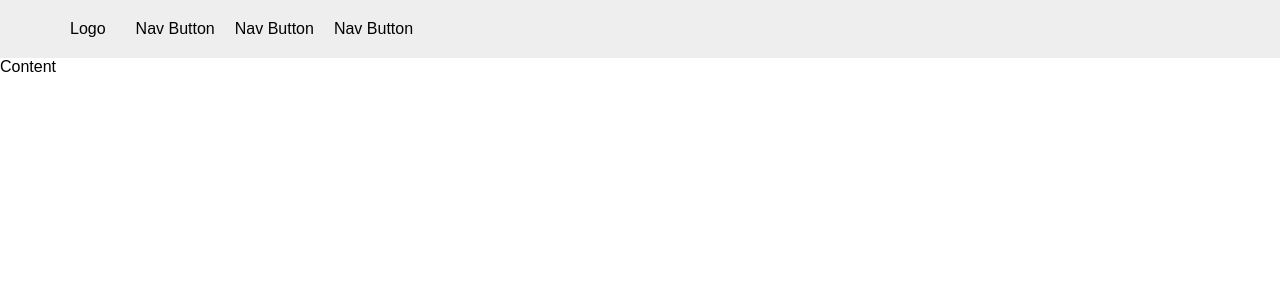
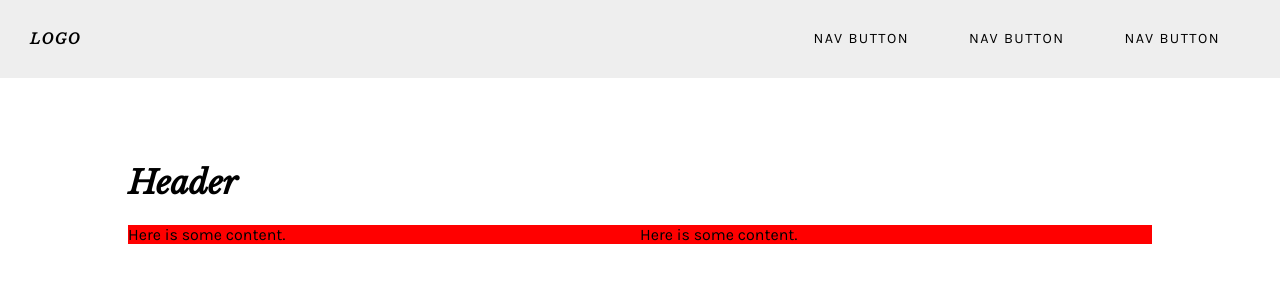
Before and after one commit to dorathiendo/websiteBuilder, a React (Create React App) app in the folder website/: page / in a window 1280 px wide. Shown: the top 300 px of the page. Built offline with nearby package versions, Linux system fonts and the light colour scheme.

Commit message:
header and content

```diff
--- a/website/src/App.js
+++ b/website/src/App.js
@@ -3,6 +3,7 @@ import logo from './logo.svg';
 import './App.css';
 
 import Header from './components/Header.js';
+import Content from './components/Content.js';
 
 
 class App extends Component {
@@ -10,8 +11,8 @@ class App extends Component {
     return (
       <div>
         <Header></Header>
-        <div class="content">
-          Content
+        <div className="contentSection">
+          <Content title="Here is some content."></Content>
         </div>
       </div>
     );
--- /dev/null
+++ b/website/src/components/Content.js
@@ -0,0 +1,21 @@
+import React, { Component } from 'react';
+import '../styles/content.css'
+
+export default class Content extends Component {
+  render() {
+    return (
+        <div>
+          <h1>Header</h1>
+          <div className="contentWrapper">
+            <div className="content">
+              {this.props.title}
+            </div>
+            <div className="content">
+              {this.props.title}
+            </div>
+          </div>
+        </div>
+
+    );
+  }
+}
--- a/website/src/components/Header.js
+++ b/website/src/components/Header.js
@@ -5,11 +5,27 @@ export default class Header extends Component {
     render() {
         return (
             <div className="header">
-        <ul>
-          <li>Logo</li>
-          <li>Nav Button</li>
-          <li>Nav Button</li>
-          <li>Nav Button</li>
+                <h1>Logo</h1>
+                <ul className="nav">
+                    <li>
+                        <a href="">Nav Button</a>
+                        <ul className="subNav">
+                            <li><a href="">Sub Nav</a></li>
+                            <li><a href="">Sub Nav</a></li>
+                            <li><a href="">Sub Nav</a></li>
+                        </ul>
+                    </li>
+                    <li>
+                        <a href="">Nav Button</a>
+                        <ul className="subNav">
+                            <li><a href="">Sub Nav</a></li>
+                            <li><a href="">Sub Nav</a></li>
+                            <li><a href="">Sub Nav</a></li>
+                        </ul>
+                    </li>
+                    <li>
+                        <a href="">Nav Button</a>
+                    </li>
                 </ul>
             </div>
         );
--- a/website/src/index.css
+++ b/website/src/index.css
@@ -1,5 +1,12 @@
+@import url('https://fonts.googleapis.com/css?family=Karla|Libre+Baskerville:400i');
+
 body {
   margin: 0;
   padding: 0;
-  font-family: sans-serif;
+  font-family: 'Karla', sans-serif;
 }
+
+a {
+  text-decoration: none;
+  color: black;
+}
--- /dev/null
+++ b/website/src/styles/content.css
@@ -0,0 +1,13 @@
+.contentSection {
+  padding: 5% 10%;
+}
+.contentSection h1 {
+  font-family: 'Libre Baskerville', serif;
+}
+.contentSection .contentWrapper {
+  display: grid;
+  grid-template-columns: 50% 50%;
+}
+.contentSection .contentWrapper .content {
+  background-color: red;
+}
--- /dev/null
+++ b/website/src/styles/content.less
@@ -0,0 +1,13 @@
+.contentSection {
+  padding: 5% 10%;
+  h1 {
+    font-family: 'Libre Baskerville', serif;
+  }
+  .contentWrapper {
+    display: grid;
+    grid-template-columns: 50% 50%;
+    .content {
+      background-color: red;
+    }
+  }
+}
--- a/website/src/styles/header.css
+++ b/website/src/styles/header.css
@@ -1,16 +1,50 @@
 .header {
-  padding: 20px;
+  text-transform: uppercase;
+  letter-spacing: 0.1em;
+  font-size: 0.9em;
+  padding: 30px;
   background-color: #eeeeee;
 }
-.header ul {
+.header > * {
+  display: inline-block;
+}
+.header h1 {
+  margin: 0;
+  font-size: 1em;
+  font-family: 'Libre Baskerville', serif;
+}
+.header ul.nav {
+  float: right;
   margin: 0;
   list-style-type: none;
 }
-.header ul li {
+.header ul.nav > li {
+  text-align: center;
   display: inline-block;
   margin: 0;
-  padding: 0 10px;
+  padding: 0 30px;
+  position: relative;
 }
-.header ul li:first-child {
-  padding-right: 20px;
+.header ul.nav > li:hover ul.subNav {
+  height: 300px;
 }
+.header ul.nav > li ul.subNav {
+  -webkit-transition: height 300ms linear 0s;
+  -moz-transition: height 300ms linear 0s;
+  -ms-transition: height 300ms linear 0s;
+  -o-transition: height 300ms linear 0s;
+  transition: height 300ms linear 0s;
+  height: 0;
+  position: absolute;
+  overflow: hidden;
+  margin: 0;
+  padding: 0;
+  list-style-type: none;
+}
+.header ul.nav > li ul.subNav > li {
+  margin: 0;
+  padding: 20px 20px 10px 0;
+}
+.header ul.nav > li ul.subNav > li:hover {
+  opacity: 0.5;
+}
--- a/website/src/styles/header.less
+++ b/website/src/styles/header.less
@@ -1,15 +1,52 @@
 .header {
-  padding: 20px;
+  text-transform: uppercase;
+  letter-spacing: 0.1em;
+  font-size: 0.9em;
+  padding: 30px;
   background-color: #eeeeee;
-  ul {
+  & > * {
+    display: inline-block;
+  }
+  h1 {
+    margin: 0;
+    font-size: 1em;
+    font-family: 'Libre Baskerville', serif;
+  }
+  ul.nav {
+    float: right;
     margin: 0;
     list-style-type: none;
-    li {
+    & > li {
+      text-align: center;
       display: inline-block;
       margin: 0;
-      padding: 0 10px;
-      &:first-child {
-        padding-right: 100px;
+      padding: 0 30px;
+      position: relative;
+      &:hover {
+        ul.subNav {
+          height: 300px;
+        }
+      }
+      ul.subNav {
+        -webkit-transition: height 300ms linear 0s;
+        -moz-transition: height 300ms linear 0s;
+        -ms-transition: height 300ms linear 0s;
+        -o-transition: height 300ms linear 0s;
+        transition: height 300ms linear 0s;
+        height: 0;
+        position: absolute;
+        overflow: hidden;
+        margin: 0;
+        padding: 0;
+        list-style-type: none;
+        //background-color: white;
+        & > li {
+          margin: 0;
+          padding: 20px 20px 10px 0;
+          &:hover {
+            opacity: 0.5;
+          }
+        }
       }
     }
   }
```
Also changed, not shown: 1 other file (tests, documents, lock files or other folders). Lines whose indentation alone changed are shown as unchanged.
